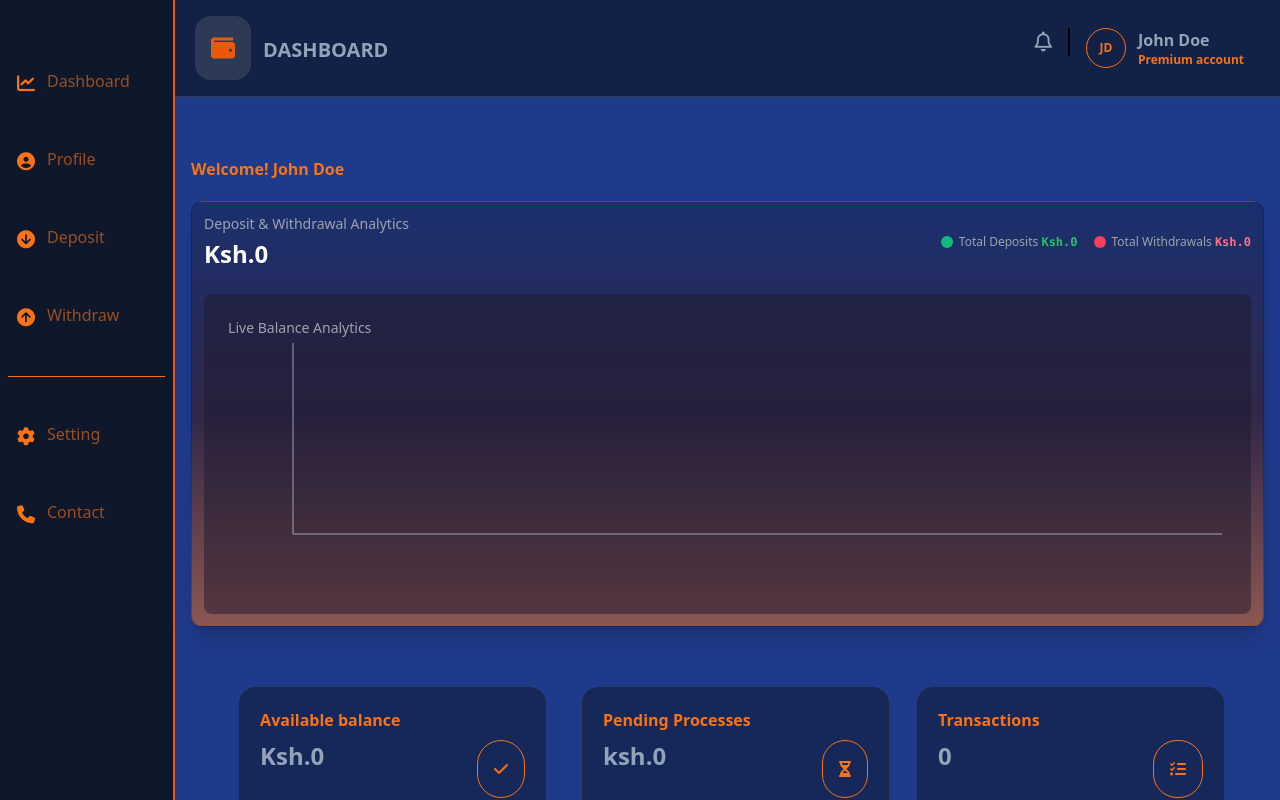
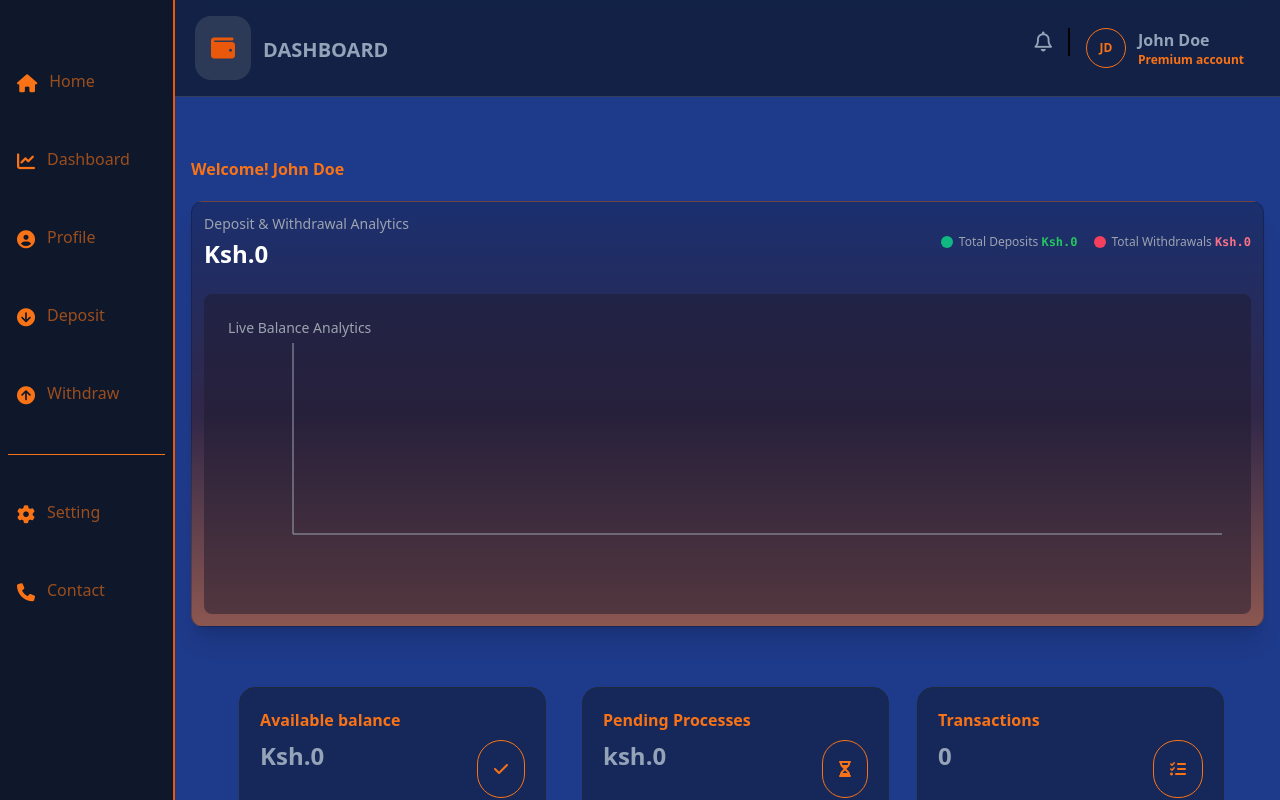
Before and after one commit to Raymond10253/Beta-Wallet, a React (Vite) app in the folder Beta Wallet/: page /dashboard in a window 1280 px wide. Shown: the top 800 px of the page. Built offline with nearby package versions, Linux system fonts and the light colour scheme.

Commit message:
feat: modified some files

```diff
--- a/Beta Wallet/src/Overview.jsx
+++ b/Beta Wallet/src/Overview.jsx
@@ -9,7 +9,7 @@ import {
   ResponsiveContainer,
 } from 'recharts';
 
-export default function Overview({ userName = 'John Doe' }) {
+export default function Overview({ userName = '' }) {
   const [transactionState] = useState(() => {
     try {
       return { transactions: getTransactions(), error: '' };
--- a/Beta Wallet/src/Setting.jsx
+++ b/Beta Wallet/src/Setting.jsx
@@ -1,7 +1,7 @@
 import React from 'react';
 import { useState } from 'react';
 
-export default function Setting({ userName = 'John Doe' }) {
+export default function Setting({ userName = '' }) {
     const [user, setUser] = useState(userName);
 
     return(
@@ -14,14 +14,11 @@ export default function Setting({ userName = 'John Doe' }) {
                         <span className="text-orange-600 font-bold text-lg">Settings</span>
                     </div>
                     <div className="flex items-center space-x-4">
-                        <div>
-                            <i className="fa-regular fa-bell text-xl text-slate-400"></i>
-                        </div>
                         <div className="h-7 border border-black"></div>
                         <div className="flex items-center space-x-2">
-                            <div className="h-10 w-10 flex items-center justify-center border border-orange-500 text-orange-500 rounded-full font-extrabold text-xs">{user.split(' ').map((part) => part[0]).join('').slice(0, 2).toUpperCase() || 'JD'}</div>
+                            <div className="h-10 w-10 flex items-center justify-center border border-orange-500 text-orange-500 rounded-full font-extrabold text-xs">{userName.split(' ').map((part) => part[0]).join('').slice(0, 2).toUpperCase() || 'JD'}</div>
                             <div>
-                                <span className="text-slate-400 font-medium">{user}</span>
+                                <span className="text-slate-400 font-medium">{userName}</span>
                                 <span className="block text-xs font-extrabold text-orange-500">Premium account</span>
                             </div>
                         </div>
@@ -33,6 +30,9 @@ export default function Setting({ userName = 'John Doe' }) {
                     <div className='grid grid-cols-2'>
                         <div className='border-r border-slate-400 w-full h-full flex items-center justify-center'>
                             <h2 className='text-xl font-bold text-white uppercase'>Settings</h2>
+                            <div>
+
+                            </div>
                         </div>
 
                     </div>
--- a/Beta Wallet/src/dashboard.jsx
+++ b/Beta Wallet/src/dashboard.jsx
@@ -1,5 +1,5 @@
 import { useState } from 'react'
-
+import { Link } from 'react-router-dom'
 import Overview from './Overview';
 import Profile from './profile';
 import Deposit from './deposit';
@@ -29,6 +29,13 @@ const renderContent = () => tabContent[activeTab] || <Overview />;
     <div className='flex'>
         <aside className='sticky w-[200px] h-screen bg-slate-900 border-r-2 border-orange-600 pt-16 flex flex-col justify-between z-50 inset-0 px-2'>
             <div className='space-y-10'>
+                <div>
+                    <Link to='/' className='border border-b border-transparent hover:border-b-orange-500/40 w-full flex space-x-3 px-2 py-1'>
+                        <i className='fa-solid fa-house text-lg text-orange-500'></i>
+                        <span className='text-orange-500/60'>Home</span>
+                    </Link>
+
+                </div>
                 <div>
                     <a href="#dashboard" onClick={() => setActiveTab('dashboard')} className='border border-b border-transparent hover:border-b-orange-500/40 w-full flex space-x-3 px-2 py-1'>
                         <i className='fa-solid fa-chart-line text-lg text-orange-500'></i>
--- a/Beta Wallet/src/profile.jsx
+++ b/Beta Wallet/src/profile.jsx
@@ -101,7 +101,7 @@ export default function Profile() {
                         </div>
                         <div className='h-7 border border-black'></div>
                         <div className='px-4 flex space-x-3'>
-                                    <div className='h-10 w-10 flex items-center justify-center border border-orange-500 text-orange-500 rounded-full font-extrabold text-xs'>JD</div>
+                                    <div className='h-10 w-10 flex items-center justify-center border border-orange-500 text-orange-500 rounded-full font-extrabold text-xs'>{state.username.split(' ').map((part) => part[0]).join('').slice(0, 2).toUpperCase() || 'JD'}</div>
                                     <div>
                                         <h3 className='font-bold text-slate-400'>{state.username}</h3>
                                         <h4 className='text-xs font-extrabold text-orange-500'>Premium account</h4>
```
